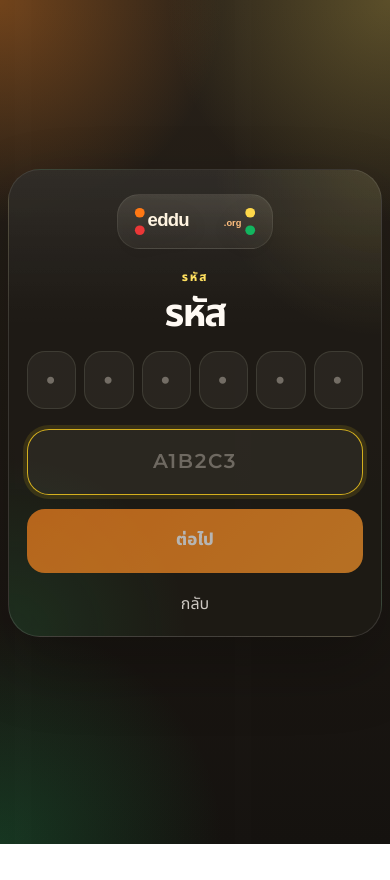
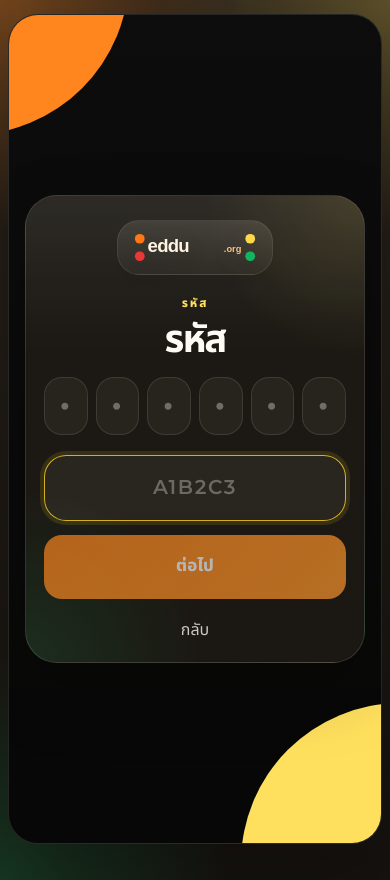
Before and after one commit to Inndeed/eddu-spark, a React (Vite) app: page /play in a window 390 px wide. Before the commit the page ends 844 px from the top, so only its background shows below. Built offline with nearby package versions, Linux system fonts and the light colour scheme; no server answers.

Commit message:
Roll out poster frame UI shell

```diff
--- /dev/null
+++ b/src/components/PosterFrame.tsx
@@ -0,0 +1,22 @@
+import type { PropsWithChildren } from 'react'
+
+interface PosterFrameProps extends PropsWithChildren {
+  className?: string
+  contentClassName?: string
+}
+
+export function PosterFrame({
+  children,
+  className = '',
+  contentClassName = '',
+}: PosterFrameProps) {
+  return (
+    <section className={`poster-frame ${className}`.trim()}>
+      <div className="poster-rail poster-rail-left" />
+      <div className="poster-rail poster-rail-right" />
+      <div className={`poster-frame-content ${contentClassName}`.trim()}>{children}</div>
+      <div className="hero-corner hero-corner-orange" />
+      <div className="hero-corner hero-corner-yellow" />
+    </section>
+  )
+}
--- a/src/index.css
+++ b/src/index.css
@@ -301,6 +301,7 @@ label {
   align-items: center;
 }
 
+.poster-frame,
 .poster-hero {
   position: relative;
   min-height: min(86vh, 880px);
@@ -313,9 +314,33 @@ label {
     var(--bg);
 }
 
+.poster-frame {
+  width: 100%;
+}
+
+.poster-frame-content {
+  position: relative;
+  z-index: 2;
+  min-height: inherit;
+}
+
+.poster-frame-page {
+  min-height: min(88vh, 960px);
+}
+
+.poster-frame-entry .poster-frame-content,
+.poster-frame-host .poster-frame-content,
+.poster-frame-player-live .poster-frame-content,
+.poster-frame-live-shell .poster-frame-content {
+  padding: 28px;
+}
+
+.poster-frame-home .poster-frame-content {
+  padding: 0;
+}
+
 .poster-center {
   position: relative;
-  z-index: 2;
   min-height: inherit;
   display: grid;
   align-content: center;
@@ -858,9 +883,9 @@ label {
 }
 
 .host-live-shell-immersive {
-  width: min(100%, calc(100% - 12px));
-  min-height: 100dvh;
-  padding: 6px 0;
+  width: 100%;
+  min-height: 100%;
+  padding: 0;
   grid-template-columns: clamp(58px, 4.2vw, 68px) minmax(0, 1fr);
   align-items: stretch;
   gap: 6px;
@@ -1456,6 +1481,29 @@ label {
   font-size: 0.95rem;
 }
 
+.join-url-panel {
+  display: grid;
+  gap: 8px;
+}
+
+.join-url-actions {
+  display: flex;
+  align-items: center;
+  gap: 10px;
+  flex-wrap: wrap;
+}
+
+.join-url-actions .button {
+  min-height: 38px;
+  padding: 0.5rem 0.8rem;
+}
+
+.join-url-feedback {
+  color: rgba(138, 44, 9, 0.9);
+  font-size: 0.82rem;
+  font-weight: 700;
+}
+
 .join-code-display {
   display: inline-flex;
   justify-content: center;
@@ -1936,13 +1984,9 @@ label {
 }
 
 .player-live-shell {
-  min-height: 100vh;
-  padding: max(16px, env(safe-area-inset-top)) 16px max(16px, env(safe-area-inset-bottom));
-  display: grid;
-  background:
-    radial-gradient(circle at top right, rgba(255, 134, 31, 0.28), transparent 24%),
-    radial-gradient(circle at bottom left, rgba(29, 200, 106, 0.22), transparent 24%),
-    #171511;
+  min-height: 100%;
+  padding: max(12px, env(safe-area-inset-top)) 12px max(12px, env(safe-area-inset-bottom));
+  display: grid;
 }
 
 .player-answer-stage,
@@ -2394,6 +2438,13 @@ label {
 }
 
 @media (min-width: 721px) and (max-width: 1040px) {
+  .poster-frame-entry .poster-frame-content,
+  .poster-frame-host .poster-frame-content,
+  .poster-frame-player-live .poster-frame-content,
+  .poster-frame-live-shell .poster-frame-content {
+    padding: 22px;
+  }
+
   .host-live-shell-immersive {
     grid-template-columns: 66px minmax(0, 1fr);
     gap: 6px;
@@ -2452,6 +2503,17 @@ label {
 }
 
 @media (max-width: 640px) {
+  .poster-frame-page {
+    min-height: calc(100dvh - 16px);
+  }
+
+  .poster-frame-entry .poster-frame-content,
+  .poster-frame-host .poster-frame-content,
+  .poster-frame-player-live .poster-frame-content,
+  .poster-frame-live-shell .poster-frame-content {
+    padding: 18px;
+  }
+
   .entry-card-player {
     padding: 24px 18px 20px;
   }
@@ -2486,8 +2548,20 @@ label {
     padding: 14px 0 36px;
   }
 
+  .poster-frame-page {
+    min-height: calc(100dvh - 16px);
+    border-radius: 30px;
+  }
+
+  .poster-frame-entry .poster-frame-content,
+  .poster-frame-host .poster-frame-content,
+  .poster-frame-player-live .poster-frame-content,
+  .poster-frame-live-shell .poster-frame-content {
+    padding: 16px;
+  }
+
   .host-live-shell-immersive {
-    min-height: 100dvh;
+    min-height: 100%;
     height: auto;
     grid-template-columns: 1fr;
     grid-template-rows: auto minmax(0, 1fr);
--- a/src/pages/HomePage.tsx
+++ b/src/pages/HomePage.tsx
@@ -1,6 +1,7 @@
 import { Link } from 'react-router-dom'
 
 import { BrandLogo } from '../components/BrandLogo'
+import { PosterFrame } from '../components/PosterFrame'
 import { SoundToggle } from '../components/SoundToggle'
 import { useQuizAudio } from '../lib/audio'
 
@@ -9,10 +10,7 @@ export function HomePage() {
 
   return (
     <main className="app-shell home-shell">
-      <section className="poster-hero">
-        <div className="poster-rail poster-rail-left" />
-        <div className="poster-rail poster-rail-right" />
-        <div className="poster-center">
+      <PosterFrame className="poster-hero poster-frame-home" contentClassName="poster-center">
           <BrandLogo />
           <div className="hero-title-block">
             <span className="eyebrow hero-eyebrow">Eddu</span>
@@ -26,11 +24,8 @@ export function HomePage() {
               เข้าเล่น
             </Link>
           </div>
-        </div>
-        <div className="hero-corner hero-corner-orange" />
-        <div className="hero-corner hero-corner-yellow" />
         <SoundToggle className="hero-sound" muted={muted} onToggle={toggleMuted} />
-      </section>
+      </PosterFrame>
     </main>
   )
 }
--- a/src/pages/HostPage.tsx
+++ b/src/pages/HostPage.tsx
@@ -2,6 +2,7 @@ import { useCallback, useEffect, useState } from 'react'
 import { Link, useNavigate } from 'react-router-dom'
 
 import { BrandLogo } from '../components/BrandLogo'
+import { PosterFrame } from '../components/PosterFrame'
 import {
   deleteQuizSet,
   fetchAppHealth,
@@ -334,7 +335,8 @@ export function HostPage() {
 
   if (!configured || appHealth?.status === 'setup_required') {
     return (
-      <main className="app-shell host-shell">
+      <main className="app-shell">
+        <PosterFrame className="poster-frame-page poster-frame-host" contentClassName="host-shell host-shell-auth">
           <section className="host-panel">
             <BrandLogo compact to="/host" />
             <h1>ยังไม่พร้อม</h1>
@@ -343,13 +345,15 @@ export function HostPage() {
               กลับ
             </Link>
           </section>
+        </PosterFrame>
       </main>
     )
   }
 
   if (!ready && !session) {
     return (
-      <main className="app-shell host-shell host-shell-auth">
+      <main className="app-shell">
+        <PosterFrame className="poster-frame-page poster-frame-host" contentClassName="host-shell host-shell-auth">
           <section className="host-panel host-login-panel host-login-panel-loading">
             <BrandLogo compact />
             <div className="auth-loading-state">
@@ -357,13 +361,15 @@ export function HostPage() {
               <h1>กำลังตรวจสิทธิ์...</h1>
             </div>
           </section>
+        </PosterFrame>
       </main>
     )
   }
 
   if (!session) {
     return (
-      <main className="app-shell host-shell host-shell-auth">
+      <main className="app-shell">
+        <PosterFrame className="poster-frame-page poster-frame-host" contentClassName="host-shell host-shell-auth">
           <section className="host-panel host-login-panel">
             <BrandLogo compact />
             <form className="entry-form" onSubmit={handleLogin}>
@@ -394,12 +400,14 @@ export function HostPage() {
             {sessionError ? <p className="error-text error-text-centered">{sessionError}</p> : null}
             {error ? <p className="error-text error-text-centered">{error}</p> : null}
           </section>
+        </PosterFrame>
       </main>
     )
   }
 
   return (
-    <main className="app-shell host-shell">
+    <main className="app-shell">
+      <PosterFrame className="poster-frame-page poster-frame-host" contentClassName="host-shell">
         <section className="host-topbar">
           <BrandLogo compact to="/host" />
           <div className="header-actions">
@@ -660,6 +668,7 @@ export function HostPage() {
           </div>
           </section>
         )}
+      </PosterFrame>
     </main>
   )
 }
--- a/src/pages/PlayerJoinPage.tsx
+++ b/src/pages/PlayerJoinPage.tsx
@@ -2,6 +2,7 @@ import { useState } from 'react'
 import { Link, useNavigate } from 'react-router-dom'
 
 import { BrandLogo } from '../components/BrandLogo'
+import { PosterFrame } from '../components/PosterFrame'
 import { isCompleteJoinCode, normalizeJoinCode } from '../lib/join-code'
 
 export function PlayerJoinPage() {
@@ -24,7 +25,8 @@ export function PlayerJoinPage() {
   }
 
   return (
-    <main className="app-shell player-entry-shell">
+    <main className="app-shell">
+      <PosterFrame className="poster-frame-page poster-frame-entry" contentClassName="player-entry-shell">
         <section className="entry-card entry-card-player">
           <BrandLogo compact />
           <div className="entry-heading">
@@ -62,6 +64,7 @@ export function PlayerJoinPage() {
             กลับ
           </Link>
         </section>
+      </PosterFrame>
     </main>
   )
 }
--- a/src/pages/PlayerNamePage.tsx
+++ b/src/pages/PlayerNamePage.tsx
@@ -2,6 +2,7 @@ import { useMemo, useState } from 'react'
 import { Link, useNavigate, useParams } from 'react-router-dom'
 
 import { BrandLogo } from '../components/BrandLogo'
+import { PosterFrame } from '../components/PosterFrame'
 import { joinSession } from '../lib/api'
 import { toLocalizedError } from '../lib/errors'
 import { isCompleteJoinCode, normalizeJoinCode } from '../lib/join-code'
@@ -54,7 +55,8 @@ export function PlayerNamePage() {
   }
 
   return (
-    <main className="app-shell player-entry-shell">
+    <main className="app-shell">
+      <PosterFrame className="poster-frame-page poster-frame-entry" contentClassName="player-entry-shell">
         <section className="entry-card entry-card-player">
           <BrandLogo compact />
           <div className="entry-heading">
@@ -99,6 +101,7 @@ export function PlayerNamePage() {
             เปลี่ยนรหัส
           </Link>
         </section>
+      </PosterFrame>
     </main>
   )
 }
```
Also changed, not shown: src/pages/HostLivePage.tsx (+50 -2 lines), src/pages/PlayerSessionPage.tsx (+13 -4 lines). Lines whose indentation alone changed are shown as unchanged.
